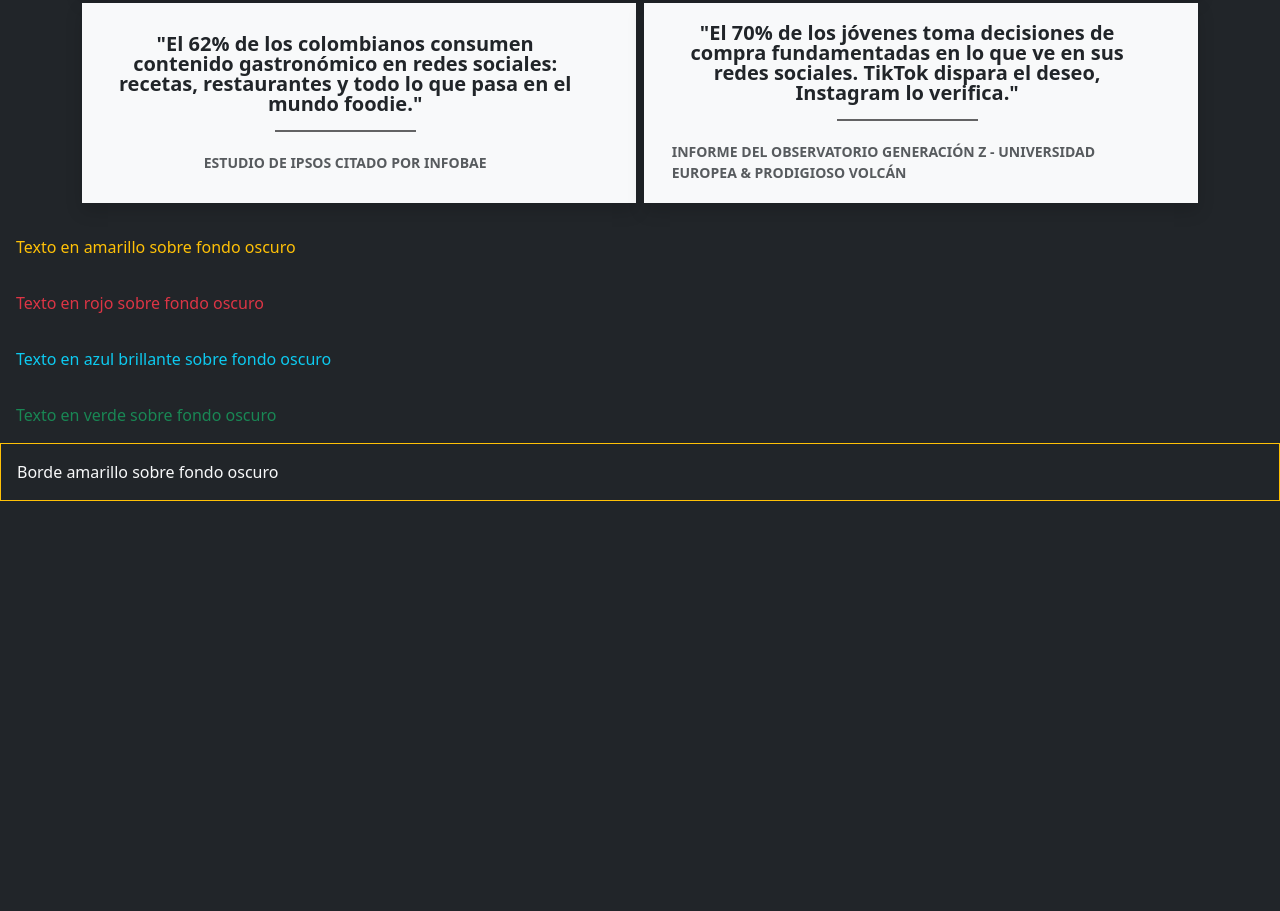
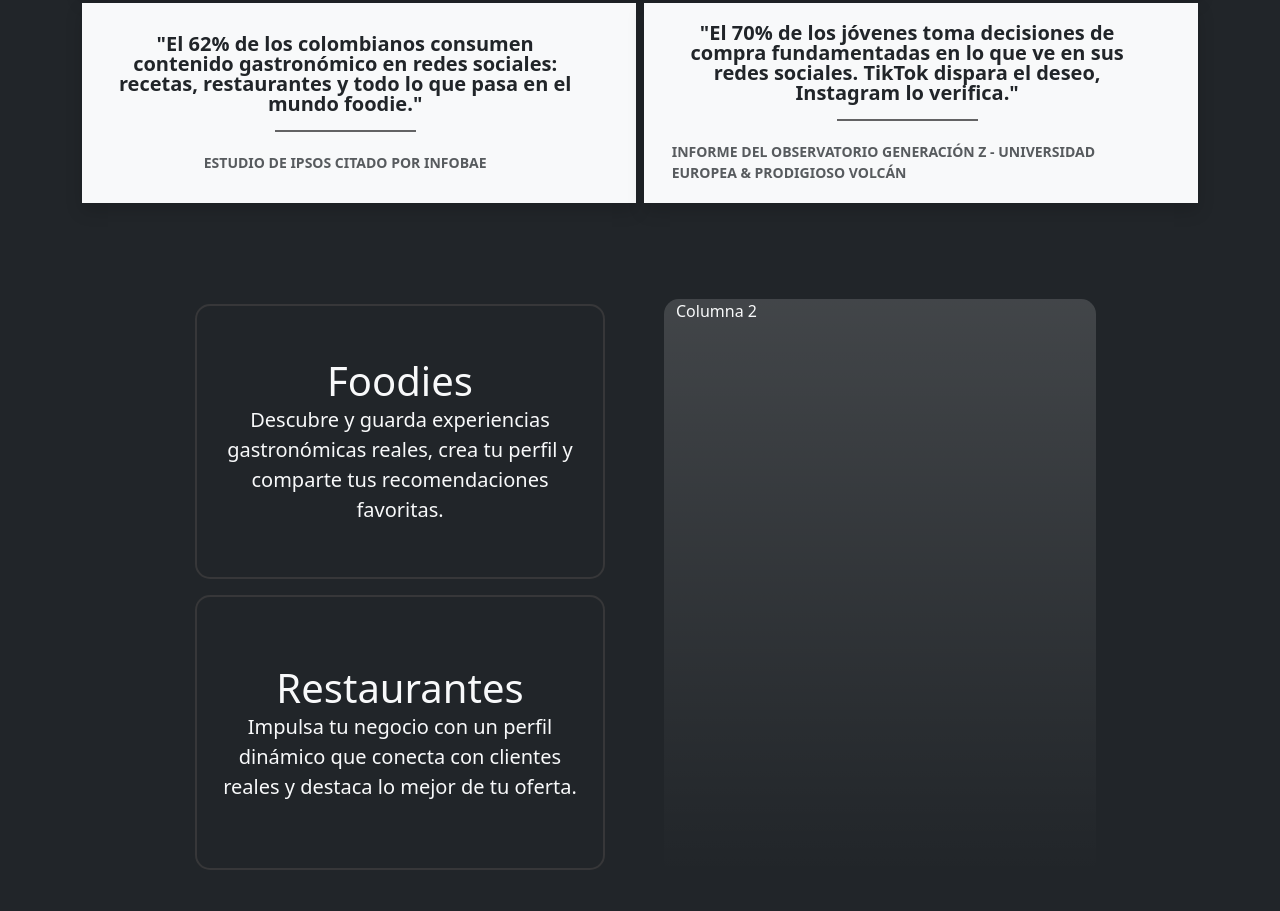
Before and after one commit to cafigueroaz/SoyFoodie, a plain HTML site: page index.html in a window 1280 px wide. Shown: the part 977-1888 px from the top of the page. Before the commit the page ends 1478 px from the top, so only its background shows below. Drawn offline with nearby package versions, Linux system fonts and the light colour scheme; a script that the page names is missing.

Commit message:
Estructura seccion 3

```diff
--- a/index.html
+++ b/index.html
@@ -244,21 +244,48 @@
       </div>
     </section>
 
-    <!--prueba-->
-    <div class="bg-dark text-warning p-3">
-      Texto en amarillo sobre fondo oscuro
-    </div>
+    <!--Seccion Descubre-->
 
-    <div class="bg-dark text-danger p-3">Texto en rojo sobre fondo oscuro</div>
-    <div class="bg-dark text-info p-3">
-      Texto en azul brillante sobre fondo oscuro
-    </div>
-    <div class="bg-dark text-success p-3">
-      Texto en verde sobre fondo oscuro
-    </div>
-    <div class="bg-dark border border-warning p-3">
-      Borde amarillo sobre fondo oscuro
-    </div>
+    <section id="SeccionDescubre">
+      <div class="mt-5 row contenedor-descubre">
+        <div class="col-12 col-md-6 align-content-center">
+          <div
+            class="row card-izq-descubre mb-3 mx-auto justify-content-center"
+          >
+            <div
+              class="row justify-content-center align-content-end text-center display-6"
+            >
+              Foodies
+            </div>
+            <div
+              class="row row justify-content-center align-content-start text-center lead"
+            >
+              Descubre y guarda experiencias gastronómicas reales, crea tu
+              perfil y comparte tus recomendaciones favoritas.
+            </div>
+          </div>
+
+          <div
+            class="row card-izq-descubre mt-3 mx-auto justify-content-center"
+          >
+            <div
+              class="row justify-content-center align-content-end text-center display-6"
+            >
+              Restaurantes
+            </div>
+            <div
+              class="row justify-content-center align-content-start text-center lead"
+            >
+              Impulsa tu negocio con un perfil dinámico que conecta con clientes
+              reales y destaca lo mejor de tu oferta.
+            </div>
+          </div>
+        </div>
+        <div class="col-12 col-md-6 card-der-descubre m-auto bg-gradient">
+          Columna 2
+        </div>
+      </div>
+    </section>
 
     <script src="main.js"></script>
   </body>
--- a/styles.css
+++ b/styles.css
@@ -114,3 +114,32 @@
 .navbar-brand:hover {
   transform: scale(1.08);
 }
+
+.bg-gradient-animado {
+  background: linear-gradient(-45deg, #343a40, #0d6efd, #6610f2, #20c997);
+  background-size: 400% 400%;
+  transition: ;
+}
+
+/*ajuste cards de Descubre*/
+
+.contenedor-descubre {
+  height: 80vh;
+  margin: 20vh;
+}
+.card-izq-descubre {
+  height: 43%;
+  width: 90%;
+  border-radius: 15px;
+  border: 2px solid #4543439e;
+}
+.card-der-descubre {
+  border-radius: 15px;
+  height: 90%;
+  width: 45%;
+}
+
+.card-izq-descubre:hover {
+  border: 1px solid #ef0000;
+  transition: border 0.5s ease;
+}
```
Also changed, not shown: main.js (added).
